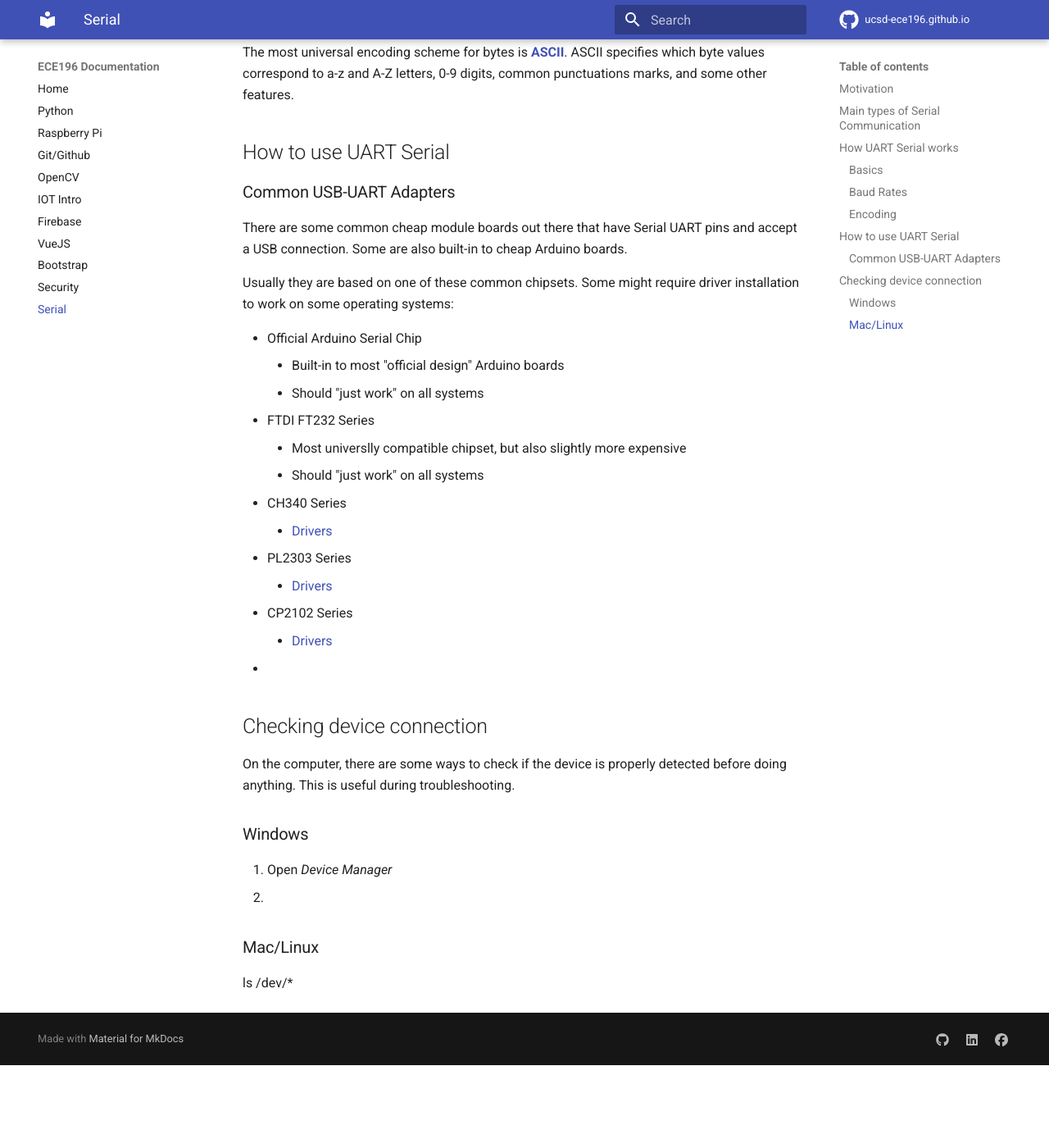
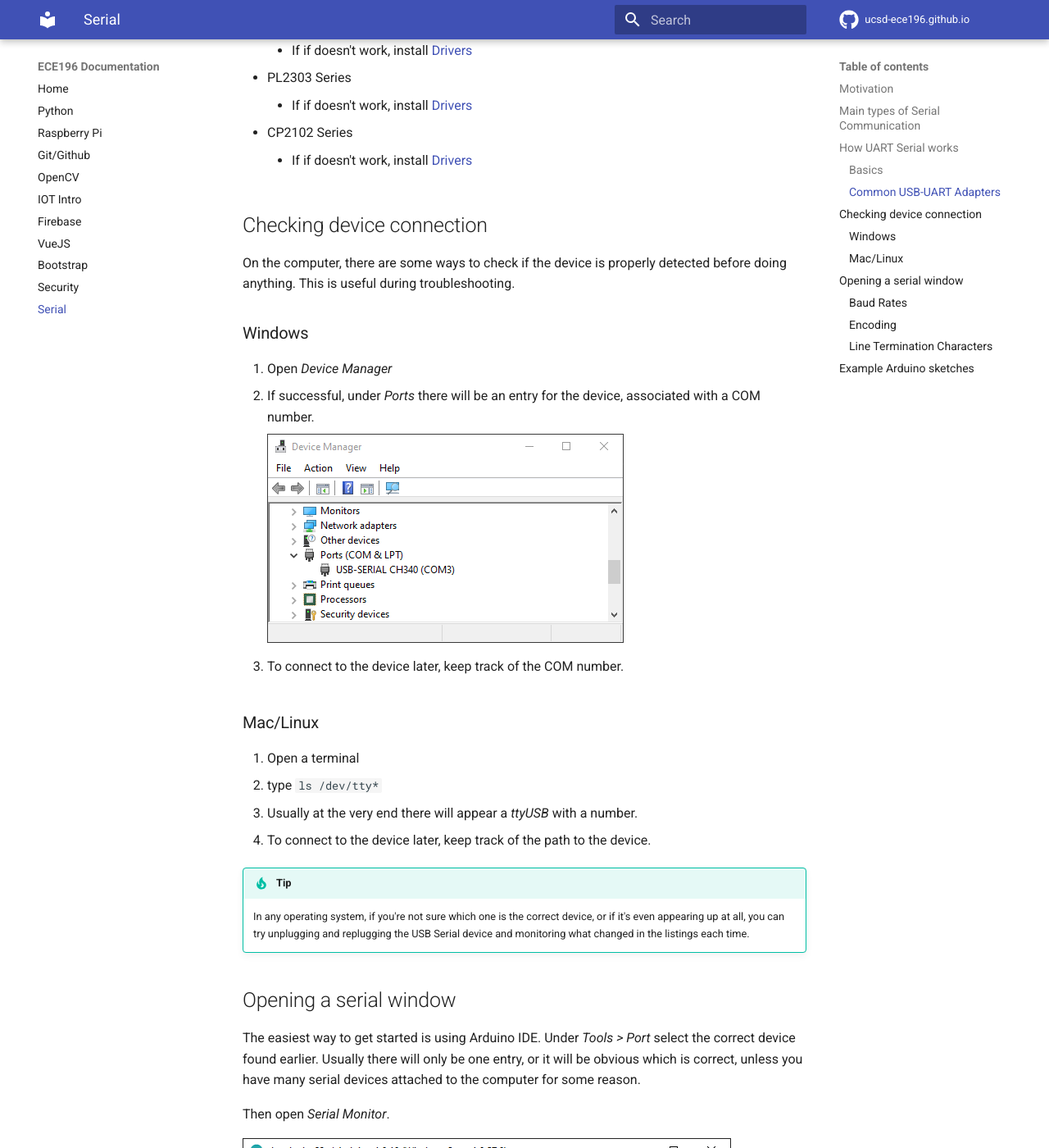
Before and after one commit to ucsd-ece196/ucsd-ece196.github.io, an MkDocs documentation site: the page built from docs/serial.md, in a window 1280 px wide and 1400 px high, scrolled down 2117 px. Shown: the whole window at 82% size. Built offline with MkDocs 1.6.1 and Material for MkDocs 9.7.7, drawn with Linux system fonts in a browser that asks for light colours; comment, search, counter and statistics services are not loaded; before the commit the page ends 3416 px from its top, so only the background shows below that; some of the changed text lies outside the part shown.

Commit message:
add some examples and about line terminations

````diff
--- a/docs/serial.md
+++ b/docs/serial.md
@@ -2,10 +2,10 @@
 _Written by Curtis Lee_
 
 ## Motivation
-* "UART vs SPI vs I2C" is common interview question
 * Helps us connect multiple systems together
     * devices to microcontroller
     * microcontroller to computer
+* "UART vs SPI vs I2C" is common interview question
 
 ## Main types of Serial Communication
 * SPI
@@ -27,11 +27,66 @@
 
 ### Basics
 
-For bidirectional communication, UART is usually wired up in full-duplex mode like so:
+To send data both ways, or bidirectional communication, UART is usually wired up in *full-duplex mode* like this:
+
 ![img/serial_uart_wiring.png](img/serial_uart_wiring.png)
 
+The RX (recieve) of one device is connected to the TX (tranmit) of the other, and vice versa.
+
 On the sending device, each data byte is broken up and transmitted one bit at a time, with padding to detect when each bit starts, and sometimes extra bits for additional features. The data is then read and assembled back into bytes on the recieving device.
+
 ![img/serial_uart_waveform.png](img/serial_uart_waveform.png)
+
+### Common USB-UART Adapters
+There are some common cheap module boards out there that have Serial UART pins and accept a USB connection. Some are also built-in to cheap Arduino boards.
+
+Usually they are based on one of these common chipsets. Some might require driver installation to work on some operating systems:
+
+* Official Arduino Serial Chip
+    * Built-in to most "official design" Arduino boards
+    * Should "just work" on all systems
+* FTDI FT232 Series
+    * Most universally compatible chipset, but slightly more expensive
+    * Should "just work" on all systems
+* CH340 Series
+    * If if doesn't work, install [Drivers](https://learn.sparkfun.com/tutorials/how-to-install-ch340-drivers/all)
+* PL2303 Series
+    * If if doesn't work, install [Drivers](http://www.prolific.com.tw/US/ShowProduct.aspx?p_id=225&pcid=41)
+* CP2102 Series
+    * If if doesn't work, install [Drivers](https://www.silabs.com/developers/usb-to-uart-bridge-vcp-drivers)
+
+## Checking device connection
+
+On the computer, there are some ways to check if the device is properly detected before doing anything. This is useful during troubleshooting.
+
+### Windows
+
+1. Open *Device Manager*
+2. If successful, under *Ports* there will be an entry for the device, associated with a COM number.
+
+    ![img](img/serial_device_manager.png)
+
+3. To connect to the device later, keep track of the COM number.
+
+### Mac/Linux
+
+1. Open a terminal
+2. type `ls /dev/tty*`
+3. Usually at the very end there will appear a *ttyUSB* with a number.
+4. To connect to the device later, keep track of the path to the device.
+
+!!! tip
+    In any operating system, if you're not sure which one is the correct device, or if it's even appearing up at all, you can try unplugging and replugging the USB Serial device and monitoring what changed in the listings each time.
+
+## Opening a serial window
+
+The easiest way to get started is using Arduino IDE. Under *Tools > Port* select the correct device found earlier. Usually there will only be one entry, or it will be obvious which is correct, unless you have many serial devices attached to the computer for some reason.
+
+Then open *Serial Monitor*.
+
+![img](img/serial_arduino_com_port.png)
+
+On an "empty" Arduino this probably won't do anything, so we need to upload a sketch that will help us test the connection by sending some sort of feedback.
 
 ### Baud Rates
 
@@ -39,10 +94,12 @@
 
 Since each of our bits are binary 0's and 1's, we can also consider baud rate equivalent to bit rate.
 
-Some common baud rates:
+Some common baud rates include:
 
 * 9600
 * 115200
+
+The Arduino serial monitor allows us to pick from preset common baud rates.
 
 ### Encoding
 
@@ -54,37 +111,52 @@
 
 The most universal encoding scheme for bytes is [**ASCII**](https://www.ascii-code.com/). ASCII specifies which byte values correspond to a-z and A-Z letters, 0-9 digits, common punctuations marks, and some other features.
 
+A reference for the ASCII table can be [**found here**](https://www.ascii-code.com/).
 
-## How to use UART Serial
+### Line Termination Characters
 
-### Common USB-UART Adapters
-There are some common cheap module boards out there that have Serial UART pins and accept a USB connection. Some are also built-in to cheap Arduino boards.
+These characters come from typewriter days and have special ASCII values:
 
-Usually they are based on one of these common chipsets. Some might require driver installation to work on some operating systems:
+* `\n` is new line character, this is supposed to make the cursor move down one line.
+* `\r` is carriage return character, this supposed to make the cursor jump to the start of the line.
 
-* Official Arduino Serial Chip
-    * Built-in to most "official design" Arduino boards
-    * Should "just work" on all systems
-* FTDI FT232 Series
-    * Most universlly compatible chipset, but also slightly more expensive
-    * Should "just work" on all systems
-* CH340 Series
-    * [Drivers](https://learn.sparkfun.com/tutorials/how-to-install-ch340-drivers/all)
-* PL2303 Series
-    * [Drivers](http://www.prolific.com.tw/US/ShowProduct.aspx?p_id=225&pcid=41)
-* CP2102 Series
-    * [Drivers](https://www.silabs.com/developers/usb-to-uart-bridge-vcp-drivers)
-*
+These days in most terminals, just `\n` is enough to make the cursor move to the *start of next line*, like hitting the `Enter` key into a text editor. On some systems, `\r\n` is preferred, particularly on Windows applications.
 
-## Checking device connection
+The Arduino serial monitor also allows us to choose which line termination to use.
 
-On the computer, there are some ways to check if the device is properly detected before doing anything. This is useful during troubleshooting.
+## Example Arduino sketches
 
-### Windows
+To run these examples, set the serial monitor baud rate to the appropriate value of 9600.
 
-1. Open *Device Manager*
-2.
+```
+void setup() {
+  Serial.begin(9600);
+}
 
-### Mac/Linux
+void loop() {
+  if (Serial.available()) {
+    char c = Serial.read(); // save incoming data into c
+    Serial.write(c); // send c right back
+  }
+}
+```
 
-ls /dev/*
+```
+void setup() {
+  Serial.begin(9600);
+}
+
+void loop() {
+  if (Serial.available()) {
+    char c = Serial.read(); // save incoming data into c
+    Serial.print("char\tdec\thex\n"); // print info
+    Serial.print(c); // print c as char
+    Serial.print('\t');
+    Serial.print(c, DEC); // print as decimal value
+    Serial.print('\t');
+    Serial.print(c, HEX); // print as hexidecimal value
+    Serial.print('\n'); // print newline (as seperator)
+  }
+}
+```
+![img](img/serial_arduino_monitor_1.png)
````
Also changed, not shown: docs/img/serial_arduino_com_port.png (added), docs/img/serial_arduino_monitor_1.png (added), docs/img/serial_device_manager.png (added), 1 other file.
